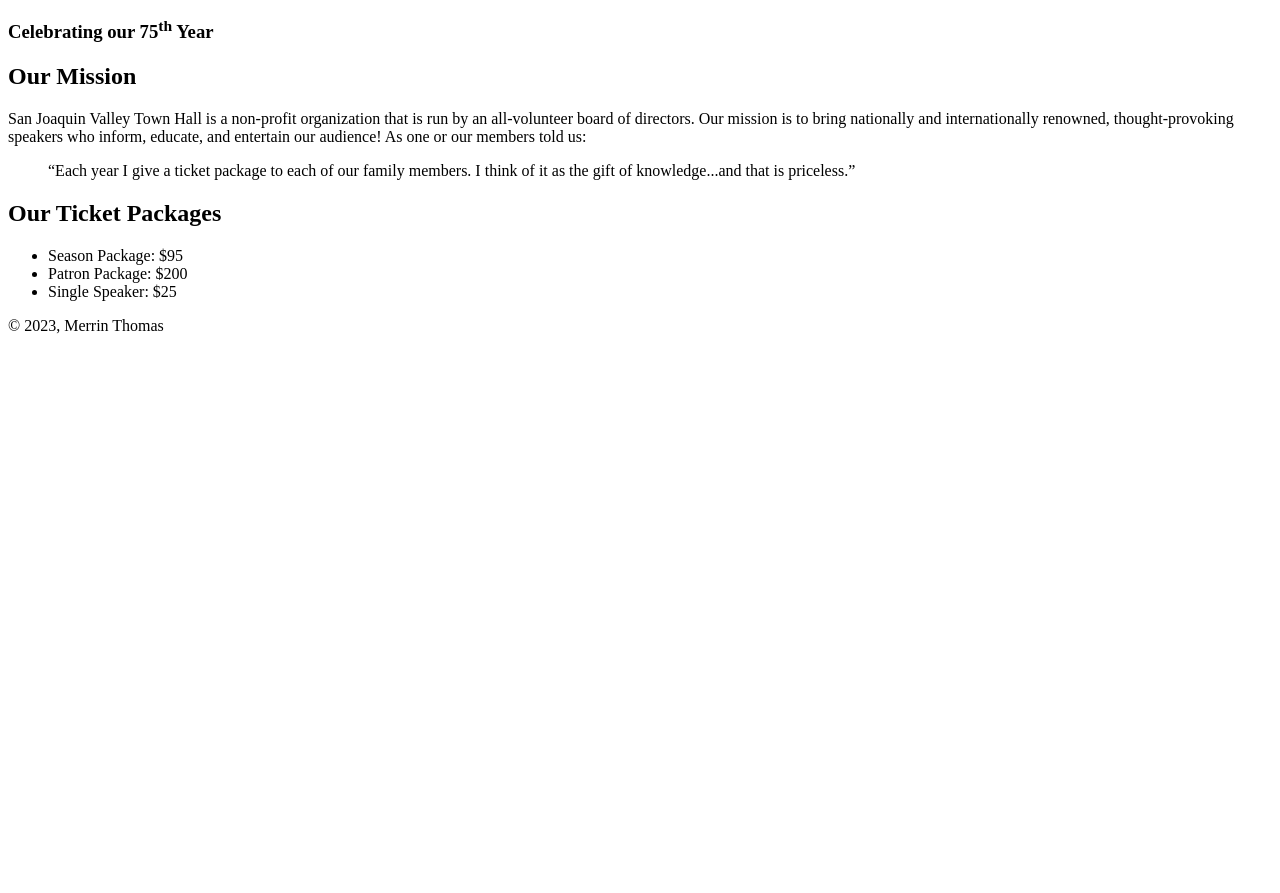
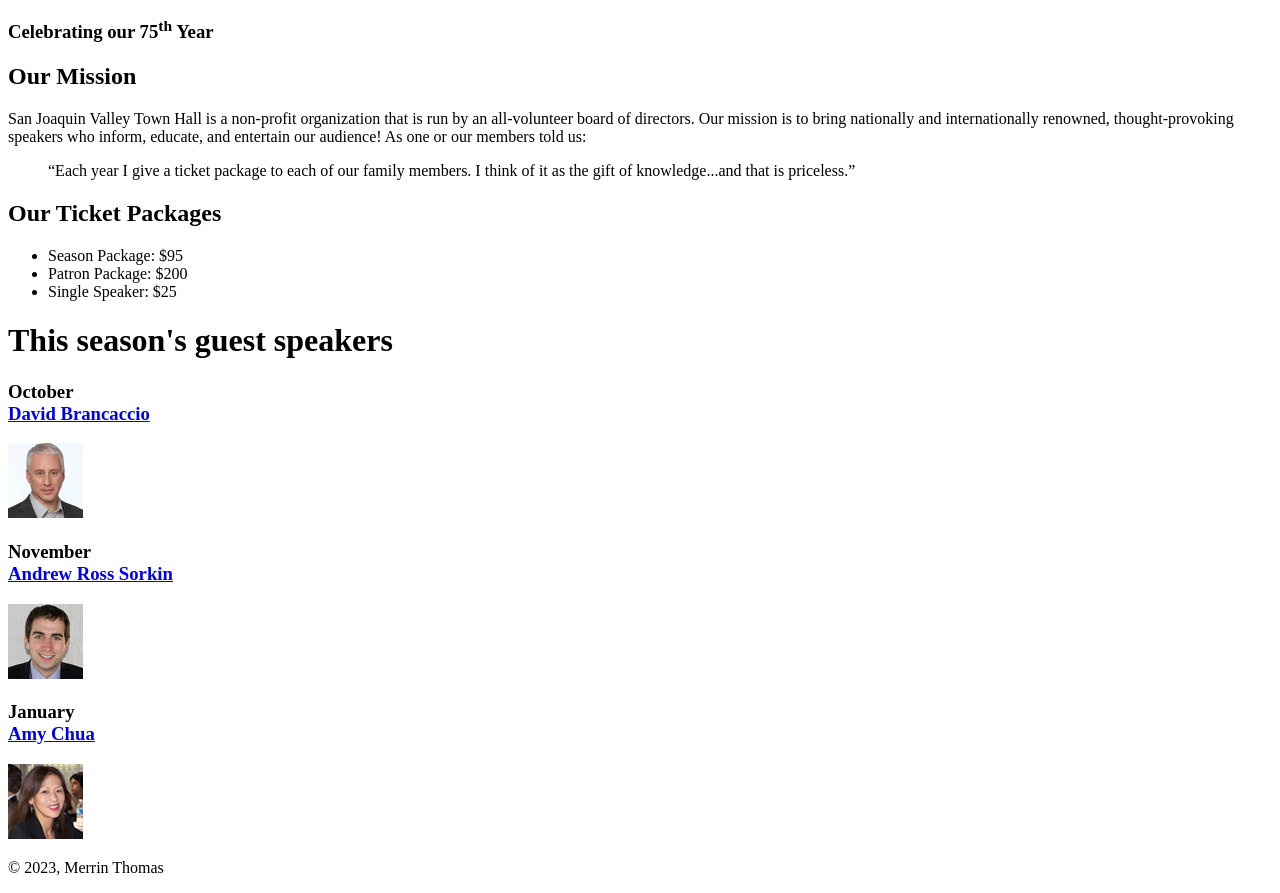
Before and after one commit to mjt0822/A07, a plain HTML site: page index.html in a window 1280 px wide. Shown: the part 142-1035 px from the top of the page. Before the commit the page ends 800 px from the top, so only its background shows below. Drawn offline with Linux system fonts and the light colour scheme.

Commit message:
Added Pictures and links

```diff
--- a/index.html
+++ b/index.html
@@ -28,6 +28,13 @@
 			<li>Patron Package: $200</li>
 			<li>Single Speaker: $25</li>
 		</ul>
+		<h1>This season's guest speakers</h1>
+		<h3>October<br><a href="speakers/brancaccio.html">David Brancaccio</a></h3>
+		<img src="images/brancaccio75.jpg" alt="David Brancaccio photo">
+		<h3>November<br><a href="speakers/sorkin.html">Andrew Ross Sorkin</a></h3>
+		<img src="images/sorkin75.jpg" alt="Andrew Ross Sorkin photo">
+		<h3>January<br><a href="speakers/chua.html">Amy Chua</a></h3>
+		<img src="images/chua75.jpg" alt="Amy Chua photo">
 	</main>
 	<footer>
 		<p>&copy; 2023, Merrin Thomas</p>
```
